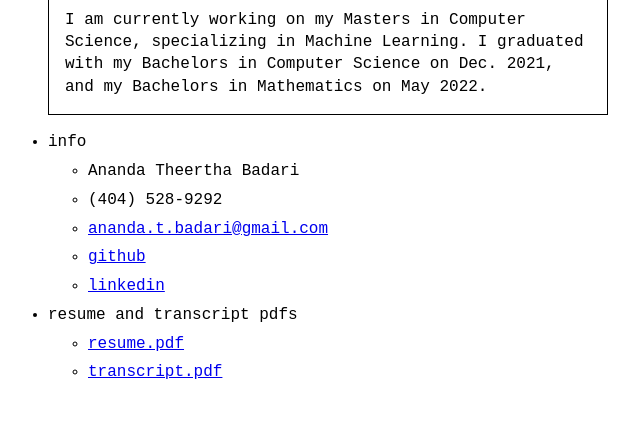
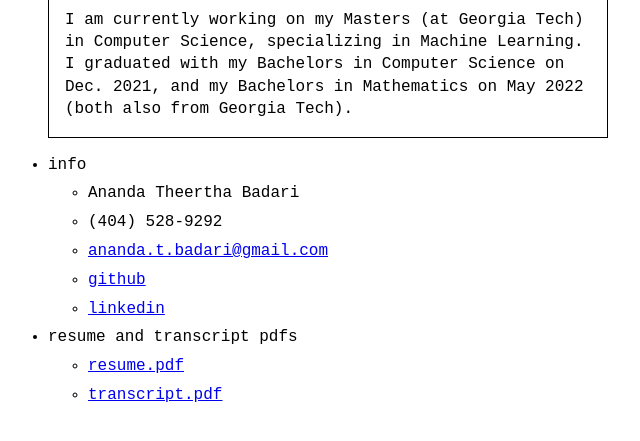
Before and after one commit to abadari3/personalwebsite, a Jekyll site: the page built from index.markdown, in a window 1280 px wide, cut to the strip 368-809 px from the top of the page. Shown: the whole strip, without its empty margins (312-952 px from the left). Built offline with Jekyll 4.4.1, drawn with Linux system fonts in a browser that asks for light colours.

Commit message:
add college to site

```diff
--- a/_config.yml
+++ b/_config.yml
@@ -6,7 +6,7 @@
 author: Ananda Badari
 email: badari.ananda@gmail.com
 
-description: <img src="assets/me.png" style="min-width:150px;max-width:40%;border-radius:50%;"><blockquote style="font-style:normal">I am currently working on my Masters in Computer Science, specializing in Machine Learning. I graduated with my Bachelors in Computer Science on Dec. 2021, and my Bachelors in Mathematics on May 2022.</blockquote>
+description: <img src="assets/me.png" style="min-width:150px;max-width:40%;border-radius:50%;"><blockquote style="font-style:normal">I am currently working on my Masters (at Georgia Tech) in Computer Science, specializing in Machine Learning. I graduated with my Bachelors in Computer Science on Dec. 2021, and my Bachelors in Mathematics on May 2022 (both also from Georgia Tech).</blockquote>
 url: "https://www.anandabadari.com/"
 baseurl: ""
 github_username:  abadari3
```
